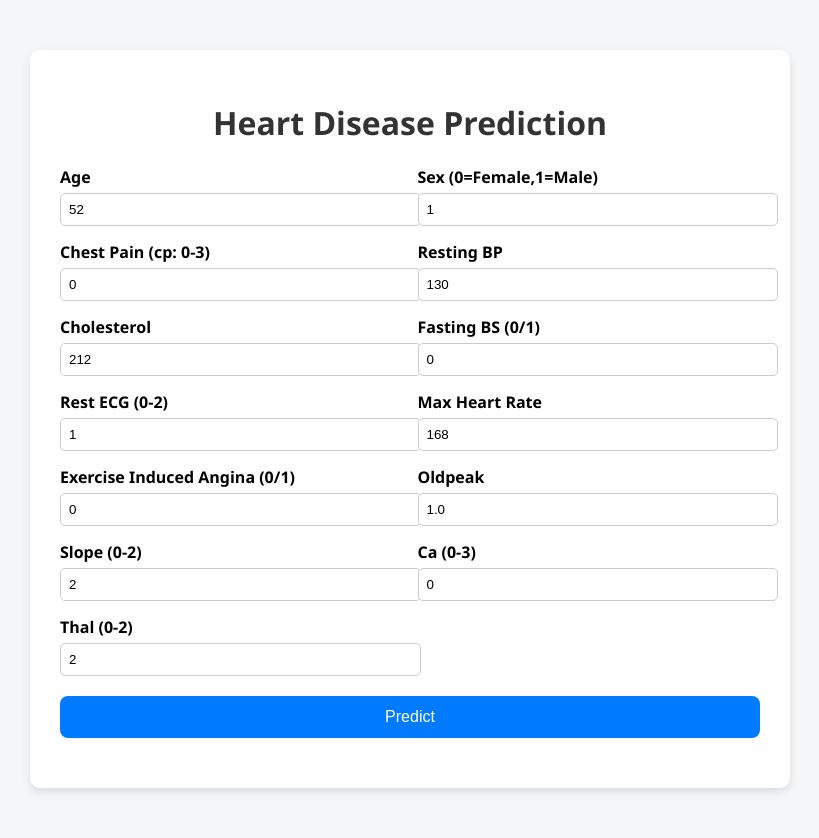
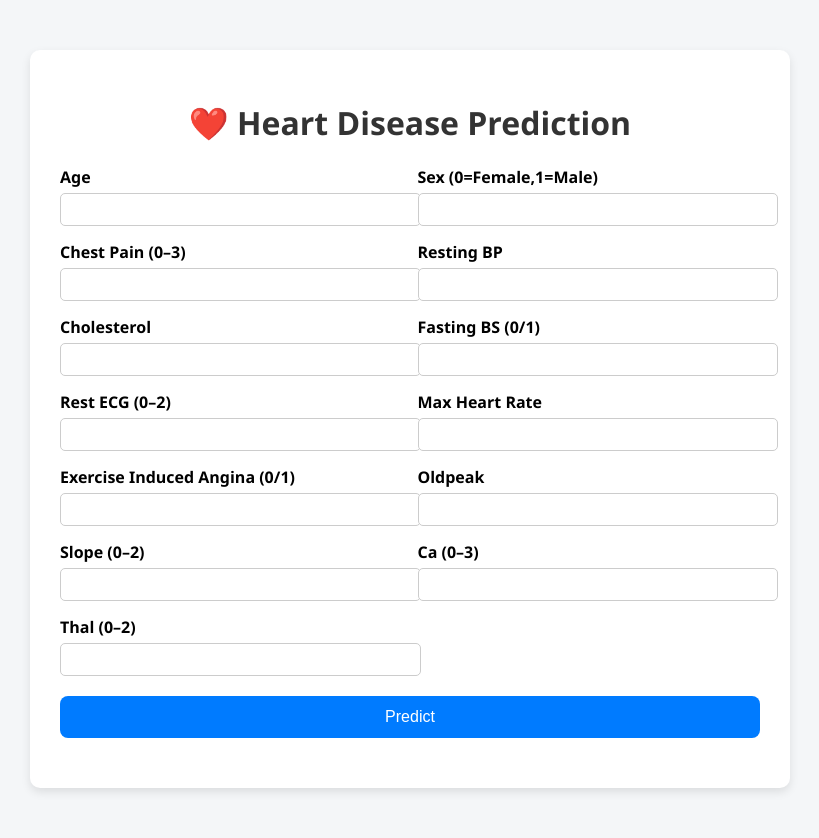
Before and after one commit to Shank555s/ML-Heart-Disease, a Flask app: page / in a window 1280 px wide. Shown: the whole page, without its empty margins (230-1049 px from the left). Run offline with Flask 2, Linux system fonts and the light colour scheme; parts of the project's set-up code (start-up, migrations or seed data) failed here and were passed over.

Commit message:
Update index.html

```diff
--- a/templates/index.html
+++ b/templates/index.html
@@ -7,61 +7,22 @@
 </head>
 <body>
     <div class="container">
-        <h1>Heart Disease Prediction</h1>
+        <h1>❤️ Heart Disease Prediction</h1>
         <form id="predict-form">
             <div class="grid">
-                <div>
-                    <label>Age</label>
-                    <input type="number" name="age" value="52" required>
-                </div>
-                <div>
-                    <label>Sex (0=Female,1=Male)</label>
-                    <input type="number" name="sex" value="1" min="0" max="1" required>
-                </div>
-                <div>
-                    <label>Chest Pain (cp: 0-3)</label>
-                    <input type="number" name="cp" value="0" min="0" max="3" required>
-                </div>
-                <div>
-                    <label>Resting BP</label>
-                    <input type="number" name="trestbps" value="130" required>
-                </div>
-                <div>
-                    <label>Cholesterol</label>
-                    <input type="number" name="chol" value="212" required>
-                </div>
-                <div>
-                    <label>Fasting BS (0/1)</label>
-                    <input type="number" name="fbs" value="0" min="0" max="1" required>
-                </div>
-                <div>
-                    <label>Rest ECG (0-2)</label>
-                    <input type="number" name="restecg" value="1" min="0" max="2" required>
-                </div>
-                <div>
-                    <label>Max Heart Rate</label>
-                    <input type="number" name="thalach" value="168" required>
-                </div>
-                <div>
-                    <label>Exercise Induced Angina (0/1)</label>
-                    <input type="number" name="exang" value="0" min="0" max="1" required>
-                </div>
-                <div>
-                    <label>Oldpeak</label>
-                    <input type="number" step="0.1" name="oldpeak" value="1.0" required>
-                </div>
-                <div>
-                    <label>Slope (0-2)</label>
-                    <input type="number" name="slope" value="2" min="0" max="2" required>
-                </div>
-                <div>
-                    <label>Ca (0-3)</label>
-                    <input type="number" name="ca" value="0" min="0" max="3" required>
-                </div>
-                <div>
-                    <label>Thal (0-2)</label>
-                    <input type="number" name="thal" value="2" min="0" max="2" required>
-                </div>
+                <div><label>Age</label><input type="number" name="age" required></div>
+                <div><label>Sex (0=Female,1=Male)</label><input type="number" name="sex" min="0" max="1" required></div>
+                <div><label>Chest Pain (0–3)</label><input type="number" name="cp" min="0" max="3" required></div>
+                <div><label>Resting BP</label><input type="number" name="trestbps" required></div>
+                <div><label>Cholesterol</label><input type="number" name="chol" required></div>
+                <div><label>Fasting BS (0/1)</label><input type="number" name="fbs" min="0" max="1" required></div>
+                <div><label>Rest ECG (0–2)</label><input type="number" name="restecg" min="0" max="2" required></div>
+                <div><label>Max Heart Rate</label><input type="number" name="thalach" required></div>
+                <div><label>Exercise Induced Angina (0/1)</label><input type="number" name="exang" min="0" max="1" required></div>
+                <div><label>Oldpeak</label><input type="number" step="0.1" name="oldpeak" required></div>
+                <div><label>Slope (0–2)</label><input type="number" name="slope" min="0" max="2" required></div>
+                <div><label>Ca (0–3)</label><input type="number" name="ca" min="0" max="3" required></div>
+                <div><label>Thal (0–2)</label><input type="number" name="thal" min="0" max="2" required></div>
             </div>
             <button type="submit">Predict</button>
         </form>
@@ -93,18 +54,27 @@
 
                 const json = await res.json();
 
-                if(json.prediction !== undefined){
+                if (json.prediction !== undefined) {
                     let pred = Array.isArray(json.prediction) ? json.prediction[0] : json.prediction;
                     let prob = Array.isArray(json.probability) ? json.probability[0] : json.probability;
 
-                    resultDiv.innerHTML = `<h2>Prediction: ${pred}
-                                            (Probability: ${prob.toFixed(2)})</h2>`;
-                } else if(json.error){
+                    resultDiv.innerHTML = `
+                        <h2 class="fade-in">Prediction: <span class="${pred === 1 ? 'danger' : 'safe'}">
+                        ${pred === 1 ? 'Possible Heart Disease Detected' : 'Risk of Heart Disease Is Low'}</span>
+                        </h2>
+                        <p>Probability: ${(prob * 100).toFixed(2)}%</p>
+                    `;
+
+                    // ✅ Now clears all fields correctly
+                    form.reset();
+                }
+                else if (json.error) {
                     resultDiv.innerHTML = `<h2 style="color:red">${json.error}</h2>`;
-                } else {
+                }
+                else {
                     resultDiv.innerHTML = `<h2 style="color:red">Unexpected response from server.</h2>`;
                 }
-            } catch(err) {
+            } catch (err) {
                 resultDiv.innerHTML = `<h2 style="color:red">Error: ${err.message}</h2>`;
             }
         });
```
